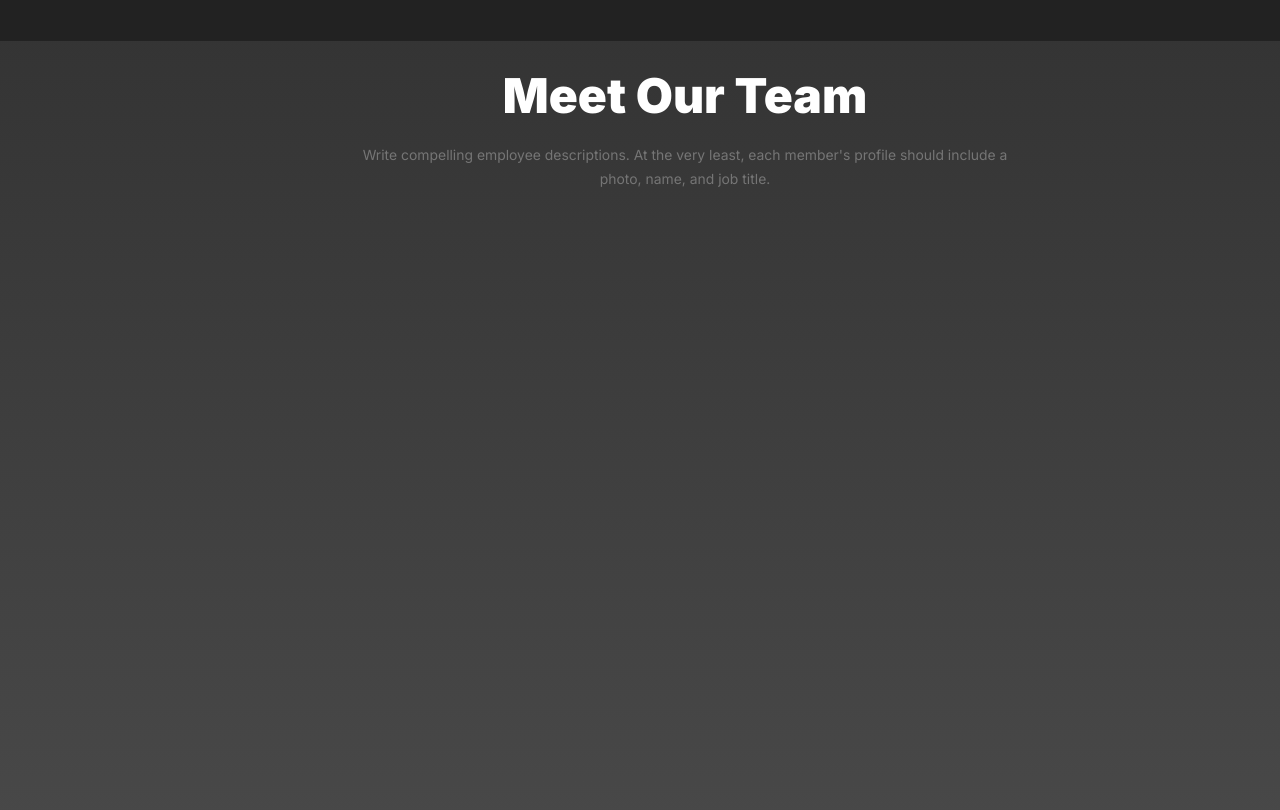
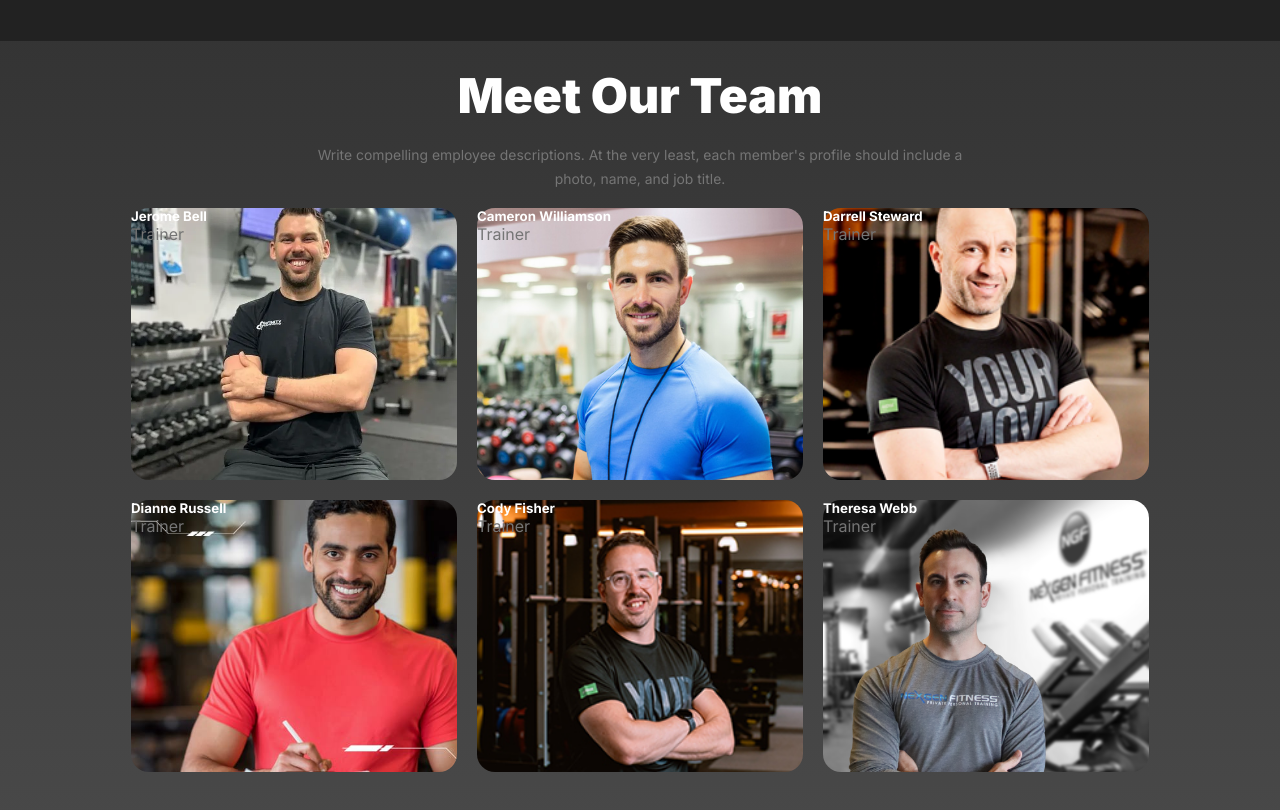
Before and after one commit to jnsharna26/Exercise-web-dev, a plain HTML site: page index.html in a window 1280 px wide. Shown: the part 2525-3335 px from the top of the page. Drawn offline with Linux system fonts and the light colour scheme.

Commit message:
added image container

```diff
--- a/index.html
+++ b/index.html
@@ -57,7 +57,7 @@
           and drinking as they affect our sleep
           which is important for the body to remain healthy and in good shape.</p>
       </div>
-      <div class="various-img">
+      <div class="various-img display-flex">
         <div class="img-container">
           <img src="images/image 3.png" alt="">
           <h5 class="img-title">Movment</h5>
@@ -163,6 +163,32 @@
           member's profile should include a photo, name, and job
           title.</p>
       </div>
+      <div class="image-container ">
+        <div class="image-1">
+          <h5 class="images-title">Jerome Bell</h5>
+          <p class="images-designation text-light-gray">Trainer</p>
+        </div>
+        <div class="image-2">
+          <h5 class="images-title">Cameron Williamson</h5>
+          <p class="images-designation text-light-gray">Trainer</p>
+        </div>
+        <div class="image-3">
+          <h5 class="images-title">Darrell Steward</h5>
+          <p class="images-designation text-light-gray">Trainer</p>
+        </div>
+        <div class="image-4">
+          <h5 class="images-title">Dianne Russell</h5>
+          <p class="images-designation text-light-gray">Trainer</p>
+        </div>
+        <div class="image-5">
+          <h5 class="images-title">Cody Fisher</h5>
+          <p class="images-designation text-light-gray">Trainer</p>
+        </div>
+        <div class="image-6">
+          <h5 class="images-title">Theresa Webb</h5>
+          <p class="images-designation text-light-gray">Trainer</p>
+        </div>
+      </div>
     </section>
   </main>
 </body>
--- a/styles/styles.css
+++ b/styles/styles.css
@@ -20,6 +20,7 @@ display: flex;
 .text-light-gray{
   color: #757575;
 }
+
 /* header styles */
 .bg-color{
   background: linear-gradient(180deg,rgba(19,19,19,0.747)0%,rgba(30,30,30)50%,rgba(1,1,1,0.719)100%);
@@ -176,20 +177,22 @@ margin-top: 20px;
 .section-habit{
 max-width: 1044px;
 height: 452px;
+/* margin-left: 198px;
+margin-right: 198px; */
 }
 .habit{
 width: 600px;
 height: 120px;
 
-margin: 0 auto;
-text-align: center;
-align-items: center;
+margin-left:300px;
+/* text-align: center; */
+/* align-items: center; */
 
 }
 .various-img{
   margin-top: 30px;
 
-display: flex;
+
 }
 .various-img,img{
  height: 180px;
@@ -332,10 +335,83 @@ width:577px;
 .team{
   max-width: 1070px;
   height: 780px;
+  margin:0 auto;
 }
 .team-container{
 width: 670px;
 height: 120px;
  margin-top: 200px;
-margin-left: 350px;
+margin-left: 200px;
 }
+/* images */
+.image-1{
+  width: 326px;
+  height: 272px;
+  background-image: url("../images/trainer1.png");
+  background-repeat: no-repeat;
+  background-size: cover;
+  background-position: center;
+  border-radius: 18px;
+}
+.image-2{
+  width: 326px;
+  height: 272px;
+  background-image: url("../images/trainer2.png");
+  background-repeat: no-repeat;
+  background-size: cover;
+  background-position: center;
+  border-radius: 18px;
+}
+.image-3{
+   width: 326px;
+  height: 272px;
+  background-image: url("../images/trainer3.png");
+  background-repeat: no-repeat;
+  background-size: cover;
+  background-position: center;
+  border-radius: 18px;
+}
+.image-4{
+   width: 326px;
+  height: 272px;
+  background-image: url("../images/trainer4.png");
+  background-repeat: no-repeat;
+  background-size: cover;
+  background-position: center;
+  border-radius: 18px;
+}
+.image-5{
+   width: 326px;
+  height: 272px;
+  background-image: url("../images/trainer5.png");
+  background-repeat: no-repeat;
+  background-size: cover;
+  background-position: center;
+  border-radius: 18px;
+}
+.image-6{
+   width: 326px;
+  height: 272px;
+  background-image: url("../images/trainer6.png");
+  background-repeat: no-repeat;
+  background-size: cover;
+  background-position: center;
+  border-radius: 18px;
+}
+.images-title{
+  color:white;
+ /* padding: 212px 190px 36px 19px; */
+
+}
+.image-container{
+
+  display: flex;
+  /* margin-left: 80px; */
+
+ margin-top: 20px;
+ /* margin: 0 auto;  */
+ gap:20px;
+  justify-content: center;
+  align-items: center;
+  flex-wrap: wrap;
+}
```
